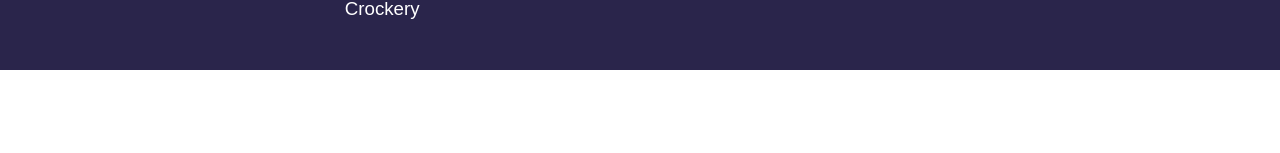
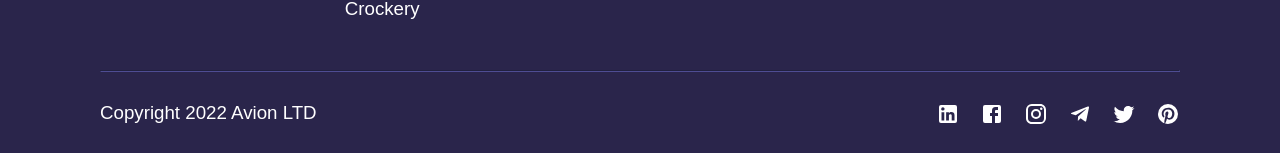
Before and after one commit to nahidhesenov/AvionProject, a React (Vite) app: page / in a window 1280 px wide. Shown: the part 2975-3128 px from the top of the page. Before the commit the page ends 3045 px from the top, so only its background shows below. Built offline with nearby package versions, Linux system fonts and the light colour scheme.

Commit message:
footer style update

```diff
--- a/src/Companent/Footer/index.jsx
+++ b/src/Companent/Footer/index.jsx
@@ -1,5 +1,11 @@
 import { Input } from "@mui/material"
 import { useState } from "react";
+import LinkedInIcon from '@mui/icons-material/LinkedIn';
+import FacebookIcon from '@mui/icons-material/Facebook';
+import InstagramIcon from '@mui/icons-material/Instagram';
+import TelegramIcon from '@mui/icons-material/Telegram';
+import TwitterIcon from '@mui/icons-material/Twitter';
+import PinterestIcon from '@mui/icons-material/Pinterest';
 
 const Footer = () => {
 
@@ -37,7 +43,7 @@ const Footer = () => {
                         <h3 style={{ fontFamily: "sans-serif", color: 'rgba(255, 255, 255, 1)', fontWeight: "400" }}>Privacy</h3>
                         <h3 style={{ fontFamily: "sans-serif", color: 'rgba(255, 255, 255, 1)', fontWeight: "400" }}>Returns policy</h3>
                     </div>
-                    <div style={{ display:"flex", flexDirection:"column",gap:"15px", width: "40%" }}>
+                    <div style={{ display: "flex", flexDirection: "column", gap: "15px", width: "40%" }}>
                         <h3 style={{ fontFamily: "sans-serif", color: 'rgba(255, 255, 255, 1)', fontWeight: "400" }}>Join our mailing list</h3>
                         <form style={{ display: 'flex' }} id="demo">
                             <Input
@@ -60,6 +66,18 @@ const Footer = () => {
                         </form>
                     </div>
                 </div>
+                <hr style={{ borderColor: "rgba(78, 77, 147, 1)" }} />
+                <div style={{ padding: "30px 0px",display:'flex',justifyContent:"space-between" }}>
+                    <h3 style={{ fontFamily: "sans-serif", color: 'rgba(255, 255, 255, 1)', fontWeight: "400" }}>Copyright 2022 Avion LTD</h3>
+                    <div style={{display:'flex',gap:'20px'}}>
+                    <LinkedInIcon style={{color:'rgba(255, 255, 255, 1)', cursor:'pointer'}}/>
+                    <FacebookIcon style={{color:'rgba(255, 255, 255, 1)', cursor:'pointer'}}/>
+                    <InstagramIcon style={{color:'rgba(255, 255, 255, 1)', cursor:'pointer'}}/>
+                    <TelegramIcon style={{color:'rgba(255, 255, 255, 1)', cursor:'pointer'}}/>
+                    <TwitterIcon style={{color:'rgba(255, 255, 255, 1)', cursor:'pointer'}}/>
+                    <PinterestIcon style={{color:'rgba(255, 255, 255, 1)', cursor:'pointer'}}/>
+                    </div>
+                </div>
             </div>
         </div>
     )
```
